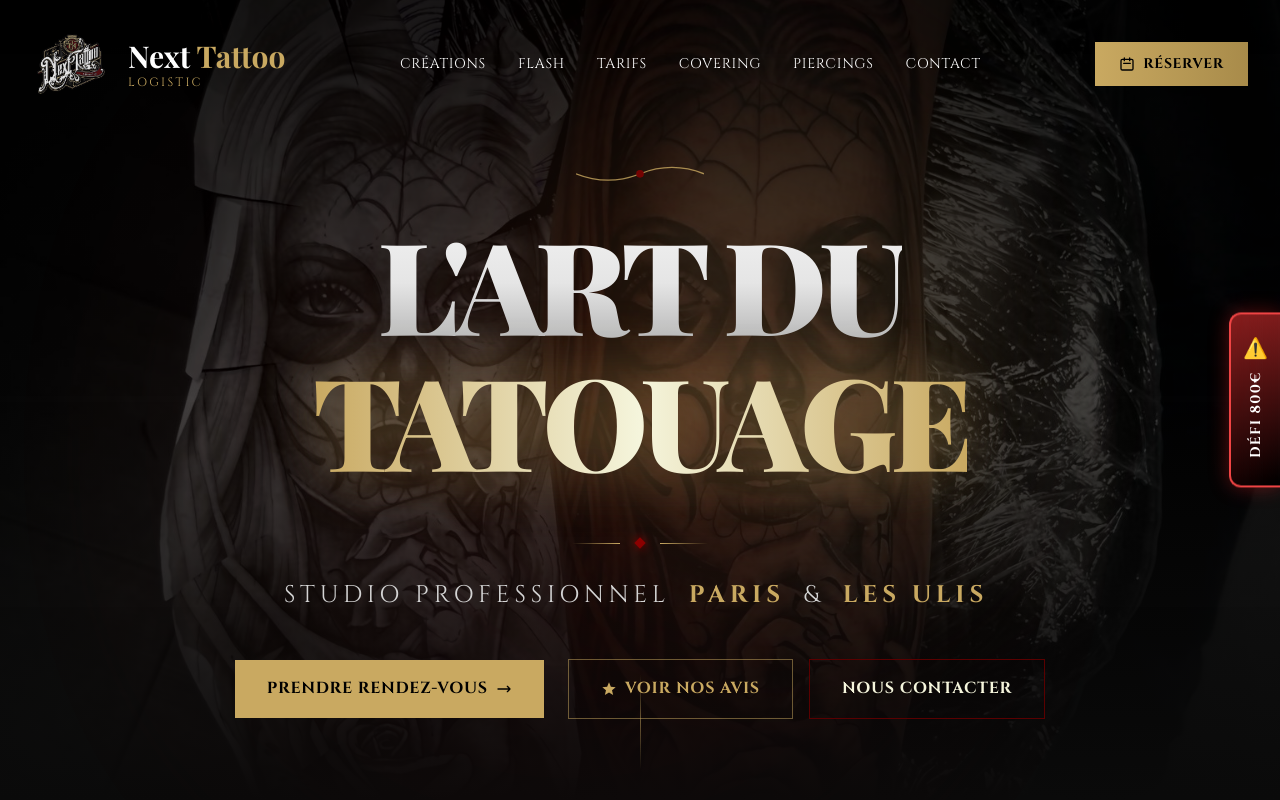
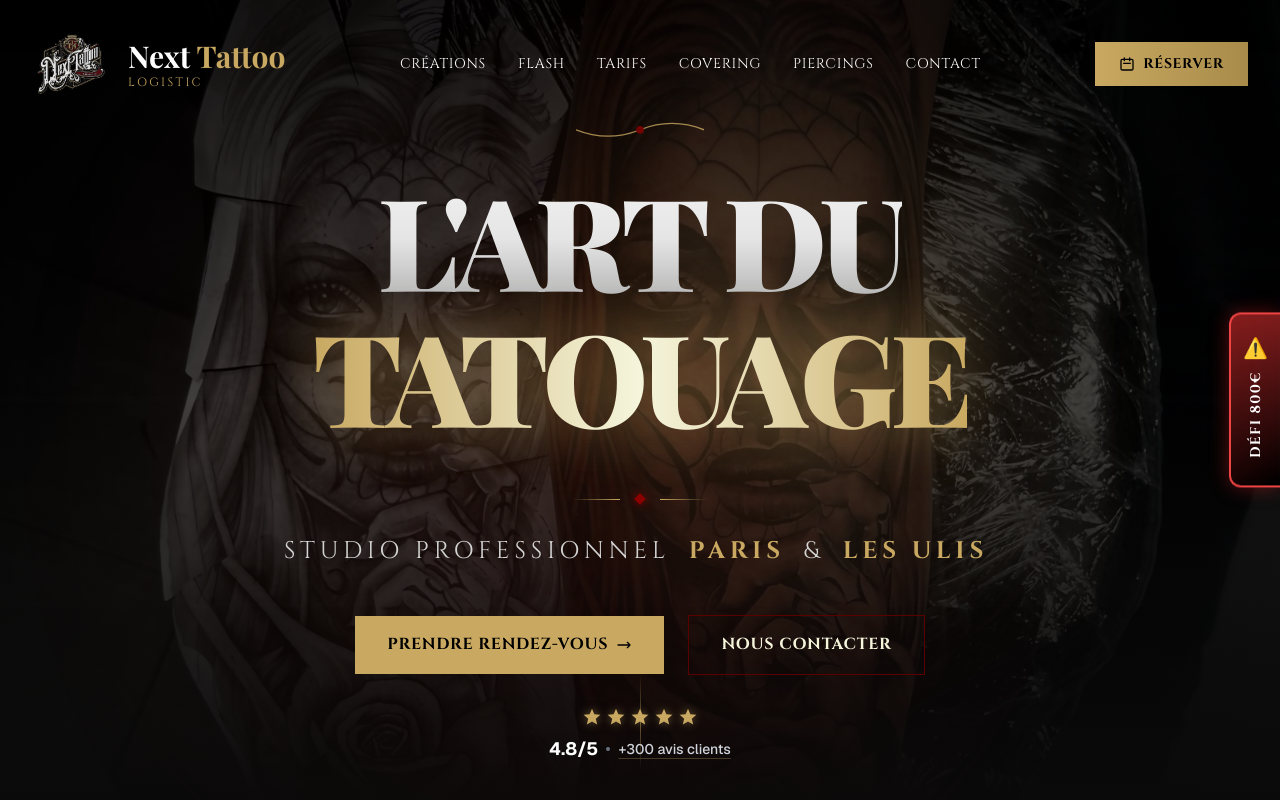
Before and after one commit to Amadousn/next-tattoo, a Next.js app: page / in a window 1280 px wide. Shown: the top 800 px of the page. Built offline with nearby package versions, Linux system fonts and the light colour scheme.

Commit message:
Update Hero: retrait de 'vérifiés sur Google' pour plus de sobriété

```diff
--- a/src/components/Hero.tsx
+++ b/src/components/Hero.tsx
@@ -124,14 +124,17 @@ export default function Hero() {
 
                 {/* Boutons CTA */}
                 <motion.div variants={itemVariants} className="flex flex-col sm:flex-row gap-6 items-center">
+                    <div className="flex flex-col items-center gap-8 w-full">
+                        {/* Boutons principaux */}
+                        <div className="flex flex-col sm:flex-row gap-6 items-center w-full md:w-auto">
                             <a
                                 href="https://www.planity.com/next-tatoo-logistique-75011-paris"
                                 target="_blank"
                                 rel="noopener noreferrer"
-                        className="group relative px-8 py-4 bg-[#C9A961] text-black font-['Cinzel'] font-bold tracking-wider overflow-hidden transition-transform hover:scale-105"
+                                className="w-full sm:w-auto group relative px-8 py-4 bg-[#C9A961] text-black font-['Cinzel'] font-bold tracking-wider overflow-hidden transition-transform hover:scale-105 text-center"
                             >
                                 <div className="absolute inset-0 bg-white/20 translate-y-full group-hover:translate-y-0 transition-transform duration-300 ease-out"></div>
-                        <span className="relative flex items-center gap-2">
+                                <span className="relative flex items-center justify-center gap-2">
                                     PRENDRE RENDEZ-VOUS
                                     <svg className="w-4 h-4 transition-transform group-hover:translate-x-1" fill="none" viewBox="0 0 24 24" stroke="currentColor">
                                         <path strokeLinecap="round" strokeLinejoin="round" strokeWidth={2} d="M17 8l4 4m0 0l-4 4m4-4H3" />
@@ -139,22 +142,33 @@ export default function Hero() {
                                 </span>
                             </a>
 
-                    <div className="flex flex-col md:flex-row gap-4 items-center w-full md:w-auto">
+                            <button
+                                onClick={() => document.getElementById('contact')?.scrollIntoView({ behavior: 'smooth' })}
+                                className="w-full sm:w-auto px-8 py-4 border border-[#5A0000] text-[#F5F5DC] font-['Cinzel'] font-bold tracking-wider hover:bg-[#5A0000]/20 transition-colors duration-300"
+                            >
+                                NOUS CONTACTER
+                            </button>
+                        </div>
+
+                        {/* Badge Avis Client */}
                         <button
                             onClick={() => document.getElementById('reviews')?.scrollIntoView({ behavior: 'smooth' })}
-                            className="w-full md:w-auto px-8 py-4 border border-[#C9A961]/50 text-[#C9A961] font-['Cinzel'] font-bold tracking-wider hover:bg-[#C9A961]/10 transition-colors duration-300 flex items-center justify-center gap-2"
+                            className="group flex flex-col items-center gap-2 hover:scale-105 transition-transform cursor-pointer"
                         >
-                            <svg className="w-4 h-4 fill-current" viewBox="0 0 24 24">
+                            <div className="flex items-center gap-1">
+                                {[1,2,3,4,5].map(i => (
+                                    <svg key={i} className="w-5 h-5 text-[#C9A961] fill-current drop-shadow-[0_0_5px_rgba(201,169,97,0.5)]" viewBox="0 0 24 24">
                                         <path d="M12 17.27L18.18 21l-1.64-7.03L22 9.24l-7.19-.61L12 2 9.19 8.63 2 9.24l5.46 4.73L5.82 21z"/>
                                     </svg>
-                            VOIR NOS AVIS
-                        </button>
-
-                        <button
-                            onClick={() => document.getElementById('contact')?.scrollIntoView({ behavior: 'smooth' })}
-                            className="w-full md:w-auto px-8 py-4 border border-[#5A0000] text-[#F5F5DC] font-['Cinzel'] font-bold tracking-wider hover:bg-[#5A0000]/20 transition-colors duration-300"
-                        >
-                            NOUS CONTACTER
+                                ))}
+                            </div>
+                            <div className="flex items-center gap-2 text-sm font-medium">
+                                <span className="text-white font-bold text-lg">4.8/5</span>
+                                <span className="w-1 h-1 rounded-full bg-gray-500"></span>
+                                <span className="text-gray-300 group-hover:text-[#C9A961] transition-colors underline underline-offset-4 decoration-[#C9A961]/30 group-hover:decoration-[#C9A961]">
+                                    +300 avis clients
+                                </span>
+                            </div>
                         </button>
                     </div>
                 </motion.div>
--- a/src/components/ReviewsSection.tsx
+++ b/src/components/ReviewsSection.tsx
@@ -78,17 +78,18 @@ export default function ReviewsSection() {
             <div className="absolute bottom-0 left-0 w-full h-px bg-gradient-to-r from-transparent via-[#C9A961]/30 to-transparent"></div>
 
             <div className="container mx-auto px-4 mb-16">
-                <div className="flex flex-col md:flex-row items-center justify-between gap-8">
+                <div className="flex flex-col md:flex-row items-center justify-between gap-8 border-b border-white/10 pb-12">
                     <motion.div
                         initial={{ opacity: 0, x: -20 }}
                         whileInView={{ opacity: 1, x: 0 }}
                         viewport={{ once: true }}
-                        className="text-left"
+                        className="text-left md:w-1/2"
                     >
-                        <h2 className="font-['Playfair_Display'] text-4xl md:text-5xl font-black text-white mb-2">
-                            L'AVIS DE <span className="text-[#C9A961]">NOS CLIENTS</span>
+                        <h2 className="font-['Playfair_Display'] text-4xl md:text-6xl font-black text-white mb-4 leading-tight">
+                            L'AVIS DE <br/>
+                            <span className="text-transparent bg-clip-text bg-gradient-to-r from-[#C9A961] to-[#F5F5DC]">NOS CLIENTS</span>
                         </h2>
-                        <p className="text-gray-400 font-['Cinzel']">
+                        <p className="text-gray-400 font-['Cinzel'] text-lg tracking-wide">
                             La satisfaction de notre communauté est notre plus belle réussite.
                         </p>
                     </motion.div>
@@ -97,20 +98,20 @@ export default function ReviewsSection() {
                         initial={{ opacity: 0, x: 20 }}
                         whileInView={{ opacity: 1, x: 0 }}
                         viewport={{ once: true }}
-                        className="flex items-center gap-4 bg-[#111] border border-[#333] px-6 py-4 rounded-xl"
+                        className="flex items-center gap-6 bg-[#111] border border-[#333] px-8 py-6 rounded-2xl shadow-2xl shadow-[#C9A961]/5"
                     >
                         <div className="text-right">
-                            <div className="text-3xl font-black text-white leading-none">4.8<span className="text-lg text-gray-500">/5</span></div>
-                            <div className="text-xs text-[#C9A961] font-bold uppercase tracking-wider">Excellent</div>
+                            <div className="text-5xl font-black text-white leading-none mb-1">4.8<span className="text-2xl text-gray-500">/5</span></div>
+                            <div className="text-xs text-[#C9A961] font-bold uppercase tracking-[0.2em]">EXCELLENT</div>
                         </div>
-                        <div className="h-10 w-px bg-gray-700"></div>
+                        <div className="h-12 w-px bg-gradient-to-b from-transparent via-gray-700 to-transparent"></div>
                         <div>
-                            <div className="flex gap-1 mb-1">
+                            <div className="flex gap-1 mb-2">
                                 {[1,2,3,4,5].map(i => (
-                                    <Star key={i} size={16} className="fill-[#C9A961] text-[#C9A961]" />
+                                    <Star key={i} size={20} className="fill-[#C9A961] text-[#C9A961] drop-shadow-[0_0_8px_rgba(201,169,97,0.4)]" />
                                 ))}
                             </div>
-                            <div className="text-xs text-gray-400">+300 avis vérifiés</div>
+                            <div className="text-sm text-gray-400 font-medium">+300 avis vérifiés</div>
                         </div>
                     </motion.div>
                 </div>
@@ -122,50 +123,39 @@ export default function ReviewsSection() {
                 <div className="absolute right-0 top-0 bottom-0 w-32 z-10 bg-gradient-to-l from-[#050505] to-transparent pointer-events-none"></div>
 
                 <motion.div
-                    className="flex gap-6 w-max"
+                    className="flex gap-6 w-max py-8"
                     animate={{ x: ["0%", "-50%"] }}
                     transition={{
                         repeat: Infinity,
                         ease: "linear",
-                        duration: 40
+                        duration: 50
                     }}
                 >
                     {/* We duplicate the list to ensure seamless scrolling */}
                     {[...reviews, ...reviews].map((review, index) => (
                         <div
                             key={index}
-                            className="w-[350px] md:w-[400px] flex-shrink-0 bg-[#0a0a0a] border border-[#222] p-8 rounded-2xl relative group hover:border-[#C9A961]/50 transition-colors duration-300"
+                            className="w-[350px] md:w-[450px] flex-shrink-0 bg-[#0a0a0a] border border-[#222] p-10 rounded-2xl relative group hover:border-[#C9A961]/50 transition-colors duration-300"
                         >
-                            <Quote className="absolute top-6 right-6 text-[#C9A961]/10 w-10 h-10 group-hover:text-[#C9A961]/30 transition-colors" />
+                            <Quote className="absolute top-8 right-8 text-[#C9A961]/10 w-12 h-12 group-hover:text-[#C9A961]/30 transition-colors" />
 
-                            <div className="flex items-center gap-3 mb-4">
-                                <div className="w-10 h-10 rounded-full bg-[#1a1a1a] flex items-center justify-center text-[#C9A961] font-bold text-lg font-['Cinzel'] border border-[#333]">
+                            <div className="flex items-center gap-4 mb-6">
+                                <div className="w-12 h-12 rounded-full bg-gradient-to-br from-[#1a1a1a] to-[#050505] flex items-center justify-center text-[#C9A961] font-bold text-xl font-['Cinzel'] border border-[#333] shadow-lg">
                                     {review.name.charAt(0)}
                                 </div>
                                 <div>
-                                    <h4 className="text-white font-bold text-sm">{review.name}</h4>
+                                    <h4 className="text-white font-bold text-base mb-1">{review.name}</h4>
                                     <StarRating rating={review.rating} />
                                 </div>
                             </div>
 
-                            <p className="text-gray-400 text-sm leading-relaxed italic">
+                            <p className="text-gray-400 text-base leading-relaxed italic font-light">
                                 "{review.text}"
                             </p>
                         </div>
                     ))}
                 </motion.div>
             </div>
-
-            <div className="text-center mt-12">
-                 <a
-                    href="https://g.page/r/CdkjFmXz9c0QEAE/review"
-                    target="_blank"
-                    rel="noopener noreferrer"
-                    className="inline-flex items-center gap-2 text-sm text-[#C9A961] hover:text-white transition-colors font-['Cinzel'] underline underline-offset-4"
-                >
-                    VOIR TOUS LES AVIS SUR GOOGLE
-                </a>
-            </div>
         </section>
     );
 }
```
Lines whose indentation alone changed are shown as unchanged.
